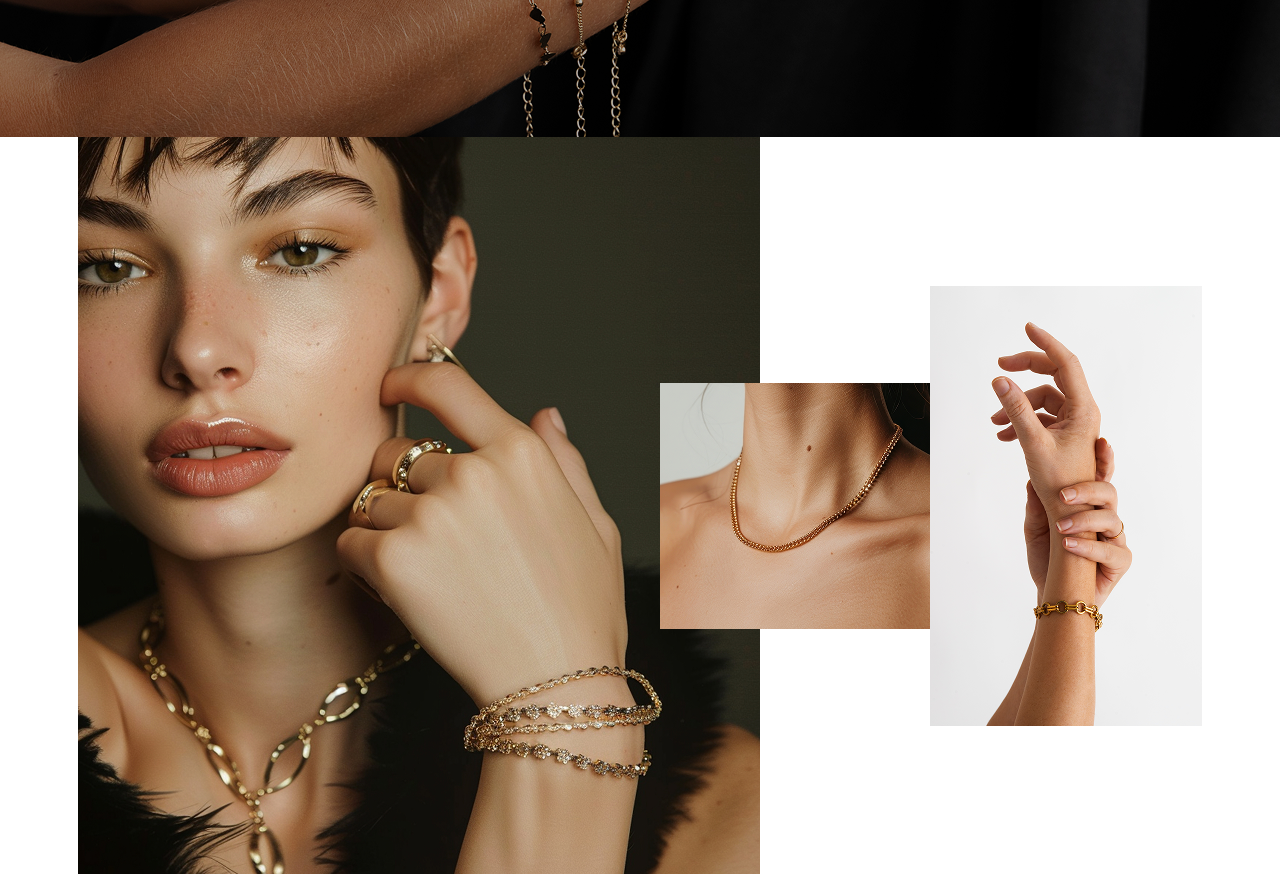
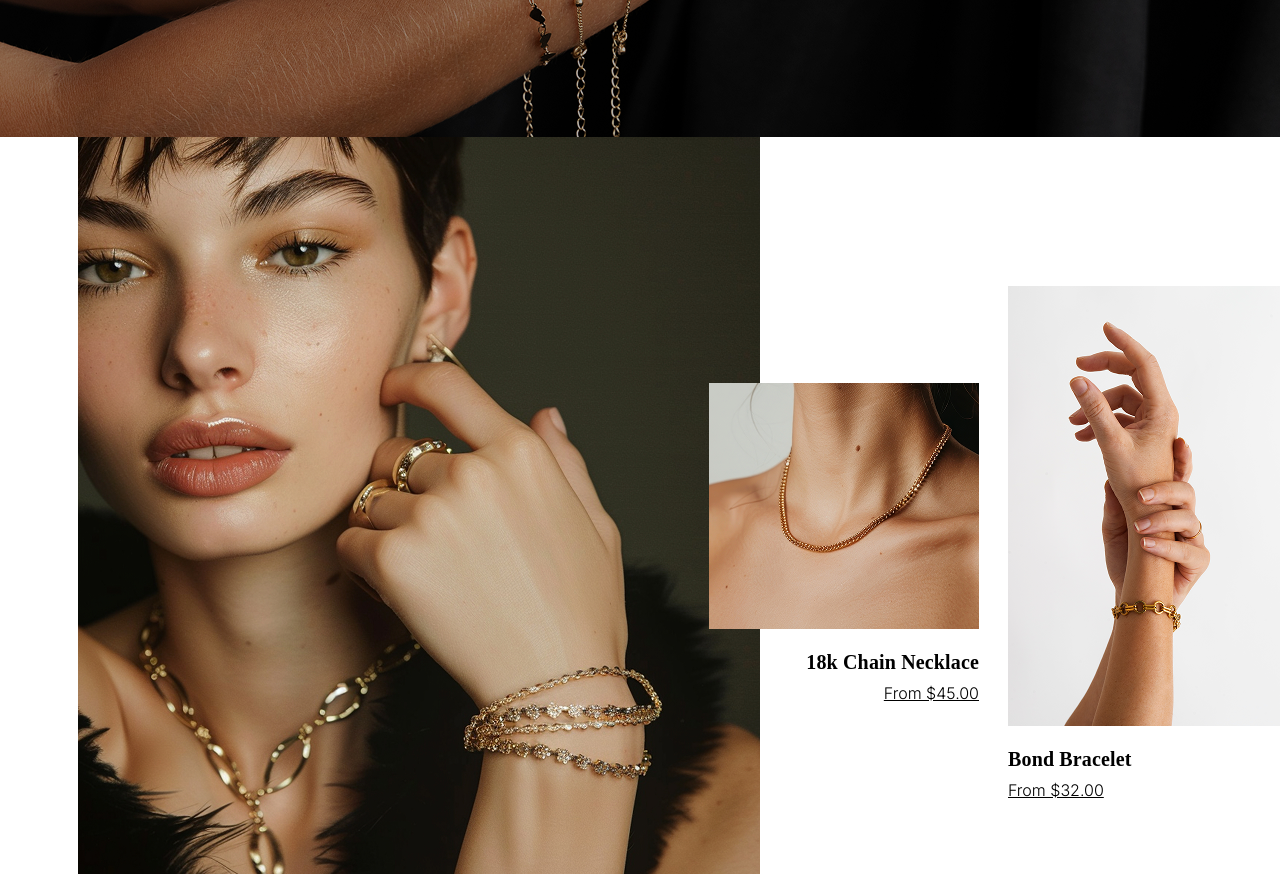
Before and after one commit to desislava-m/Jewelry-Responsive-Website, a website built with Vite: page index.html in a window 1280 px wide. Shown: the part 500-1378 px from the top of the page. Built offline with nearby package versions, Linux system fonts and the light colour scheme; a web font is replaced by a local one.

Commit message:
Adding prices and names

```diff
--- a/index.html
+++ b/index.html
@@ -7,6 +7,7 @@
     <link rel="preconnect" href="https://fonts.googleapis.com">
     <link rel="preconnect" href="https://fonts.gstatic.com" crossorigin>
     <link href="https://fonts.googleapis.com/css2?family=Kaisei+Decol:wght@400;500;700&display=swap" rel="stylesheet">
+    <link href="https://fonts.googleapis.com/css2?family=Inter:ital,opsz,wght@0,14..32,100..900;1,14..32,100..900&display=swap" rel="stylesheet">
     <title>Majestic Bliss</title>
 </head>
 <body>
@@ -29,9 +30,19 @@
 
     <section class="second-sectiont">
         <div class="overlap-container site-content">
-            <img src="./images/woman-image.png" alt="woman-image" class="woman-image">
-            <img src="./images/necklace.png" alt="necklace" class="necklace">
-            <img src="./images/bracelet.png" alt="bracelet" class="bracelet">
+            <div class="woman-image">
+                <img src="./images/woman-image.png" alt="woman-image">
+            </div>
+            <div class="necklace">
+                <img src="./images/necklace.png" alt="necklace">
+                <h2 class="product-name">18k Chain Necklace</h2>
+                <p class="text">From $45.00</p>
+            </div>
+            <div class="bracelet">
+                <img src="./images/bracelet.png" alt="bracelet">
+                <h2 class="product-name">Bond Bracelet</h2>
+                <p class="text">From $32.00</p>
+            </div>
         </div>
     </section>
 
--- a/styles.css
+++ b/styles.css
@@ -70,6 +70,7 @@ body {
     display: flex;
     align-items: center;
     justify-content: space-between;
+    gap: 29px;
 }
 
 .woman-image {
@@ -80,10 +81,25 @@ body {
 .necklace {
     max-width: 270px;
     max-height: 246px;
-    margin-left: -100px;
+    margin-left: -80px;
+    text-align: right;
 }
 
 .bracelet {
     max-width: 272px;
     max-height: 440px;
 }
+
+.product-name {
+    font-family: 'Kaisei Decol';
+    line-height: 26px;
+    letter-spacing: 0.15px;
+    font-size: 20px;
+}
+
+.text {
+    font-family: 'Inter';
+    font-weight: 300;
+    line-height: 20%;
+    text-decoration: underline;
+}
```
